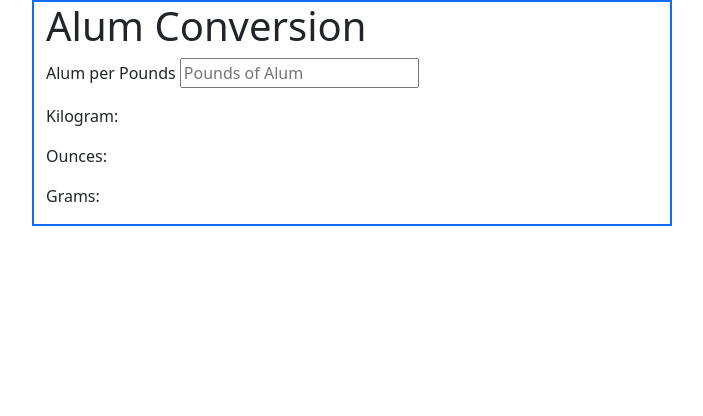
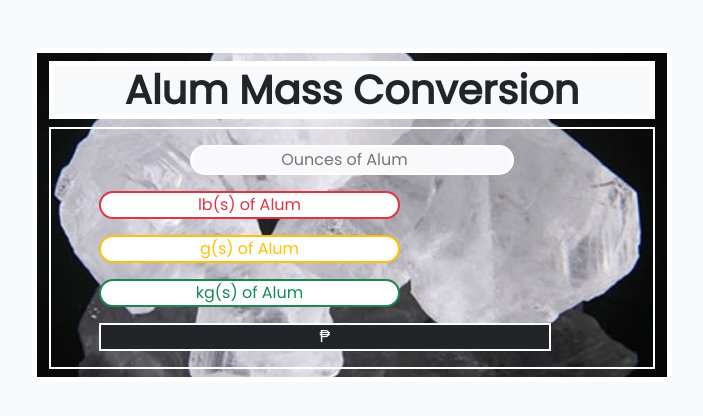
Before and after one commit to Corinto23/js-conversion-SALAZAR, a plain HTML site: page index.html in a window 1280 px wide. Shown: the whole page, without its empty margins (288-991 px from the left). Drawn offline with nearby package versions, Linux system fonts and the light colour scheme.

Commit message:
ver. 2.0.1

```diff
--- /dev/null
+++ b/assets/index.css
@@ -0,0 +1,6 @@
+p {
+    font-family: 'Poppins', sans-serif;
+}
+h1 {
+    font-family: 'Poppins', sans-serif;
+}
--- a/assets/script/script.js
+++ b/assets/script/script.js
@@ -1,5 +1,6 @@
-	function kiloweightConvert(value) {
-	document.getElementById("Kilogram").innerHTML=value*2.2046;
-	document.getElementById("Ounces").innerHTML=value*16;
-	document.getElementById("Grams").innerHTML=value*0.0022046;
+	function ounceweightConvert(value) {
+	document.getElementById("Pounds").innerHTML=(value/16).toFixed(2);
+	document.getElementById("Grams").innerHTML=(value*28.35).toFixed(2);
+	document.getElementById("KiloGrams").innerHTML=(value/35.274).toFixed(2);
+	document.getElementById("ppo").innerHTML=(value*1.87).toFixed(2);
 	}
--- a/index.html
+++ b/index.html
@@ -5,25 +5,33 @@
     <meta http-equiv="X-UA-Compatible" content="IE=edge">
     <meta name="viewport" content="width=device-width, initial-scale=1.0">
     <link href="https://cdn.jsdelivr.net/npm/bootstrap@5.2.3/dist/css/bootstrap.min.css" rel="stylesheet" integrity="sha384-rbsA2VBKQhggwzxH7pPCaAqO46MgnOM80zW1RWuH61DGLwZJEdK2Kadq2F9CUG65" crossorigin="anonymous">
-    <title>Alum Conversion</title>
+    <link rel="preconnect" href="https://fonts.googleapis.com">
+    <link rel="preconnect" href="https://fonts.gstatic.com" crossorigin>
+    <link href="https://fonts.googleapis.com/css2?family=Poppins&family=Righteous&display=swap" rel="stylesheet">
+    <link rel="stylesheet" href="assets/index.css">
+    <title>Mass Conversion</title>
 </head>
-<body>
+<body class="bg-light">
 
-  <div class="col-6 container border border-2 border-primary">
+  <div class="col-md-6 container border border-5 border-white mt-5" style="background-image: url(assets/images/alum.jpg); background-position: center; background-repeat: no-repeat;background-size: 100%;">
 
-    <h1>Alum Conversion</h1>
+    <h1 class="text text-center text-dark border border-5 border-white bg-light mt-2 fw-bold">Alum Mass Conversion</h1>
 
-    <div>
+    <div class="mb-2 border border-2 border-white">
 
-      <p class="text">
-        <label>Alum per Pounds</label>
+      <p class="text-center pt-3">
 
-        <input id="Pounds" type="number" placeholder="Pounds of Alum"  oninput="kiloweightConvert(this.value)" onchange="kiloweightConvert(this.value)">
+        <input class="text-center border border-white bg-light rounded-pill" id="Ounce" type="number" placeholder="Ounces of Alum"  oninput="ounceweightConvert(this.value)" onchange="ounceweightConvert(this.value)">
+
       </p>
 
-      <p>Kilogram: <span id="Kilogram"></span></p>
-      <p>Ounces: <span id="Ounces"></span></p>
-      <p>Grams: <span id="Grams"></span></p>
+      <p class="ms-5 w-50 bg-white text-danger border border-danger rounded-pill text-center"><span id="Pounds"></span>lb(s) of Alum</p>
+      <p class="ms-5 w-50 bg-white border rounded-pill border-warning text-center text-warning"><span id="Grams"></span>g(s) of Alum</p>
+      <p class="ms-5 w-50 bg-white border rounded-pill border-success text-center text-success"><span id="KiloGrams"></span> kg(s) of Alum</p>
+
+
+      <p class="ms-5 bg-info w-75 border border-white text-white bg-dark text-center"> ₱ <span id="ppo"></span></p>
+
 
     </div>
 
```
Also changed, not shown: assets/images/alum.jpg (added).
